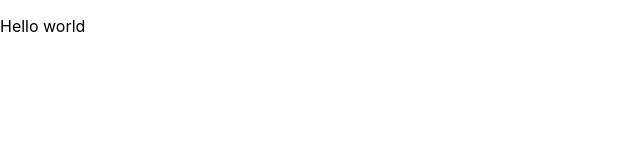
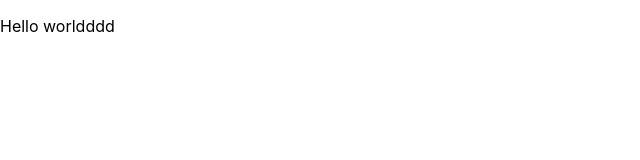
Before and after one commit to olalemi/Full-stack-open-course, a React (Create React App) app in the folder basics/: page / in a window 1280 px wide. Shown: the top 160 px of the page, without its empty margins (0-640 px from the left). Built offline with nearby package versions, Linux system fonts and the light colour scheme.

Commit message:
Part one started

```diff
--- a/basics/src/App.js
+++ b/basics/src/App.js
@@ -4,7 +4,7 @@ import './App.css';
 function App() {
   return (
     <div>
-    <p>Hello world</p>
+    <p>Hello worldddd</p>
   </div>
   );
 }
```
